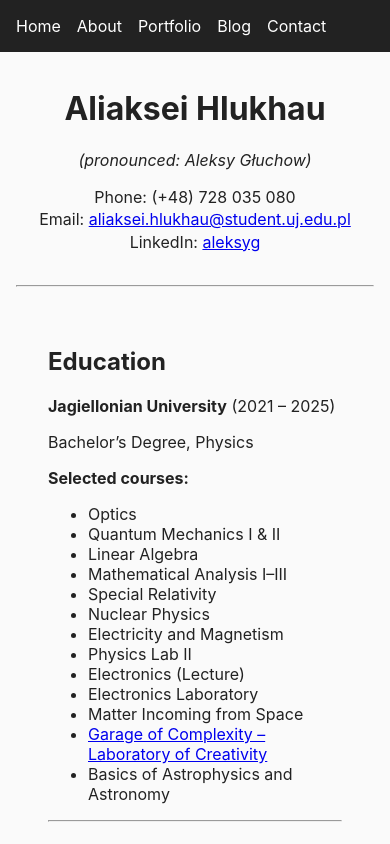
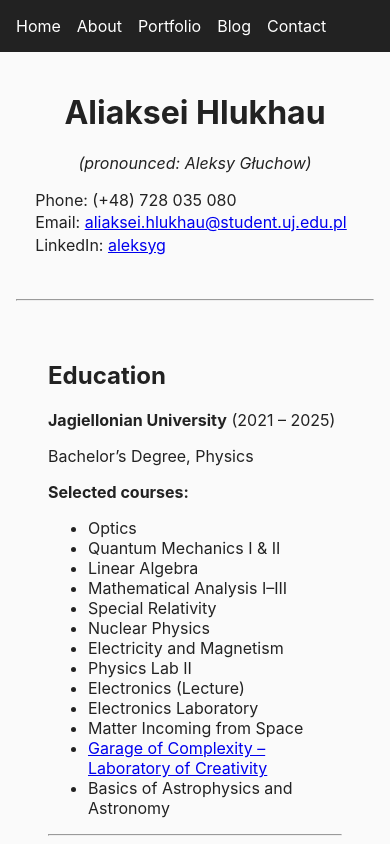
Before and after one commit to aleksygluchow/project03, a Next.js app: page /about in a window 390 px wide. Shown: the top 844 px of the page. Built offline with nearby package versions, Linux system fonts and the light colour scheme.

Commit message:
alligning the contact data in cv to the left for mobiles

```diff
--- a/src/styles/globals.css
+++ b/src/styles/globals.css
@@ -53,12 +53,14 @@ main {
   }
 
   .contact-info {
+    text-align: left;
     margin-bottom: 2rem; /* keep overall spacing but no extra space between lines */
+    padding-left: 1rem;
   }
 
   .cvbeginning {
-  maxWidth: '900px';
-  margin: '0 auto';
-  padding: '0.2rem';
+  max-width: 900px;
+  margin: 0 auto;
+  padding: 0.2rem;
 }
 }
```
